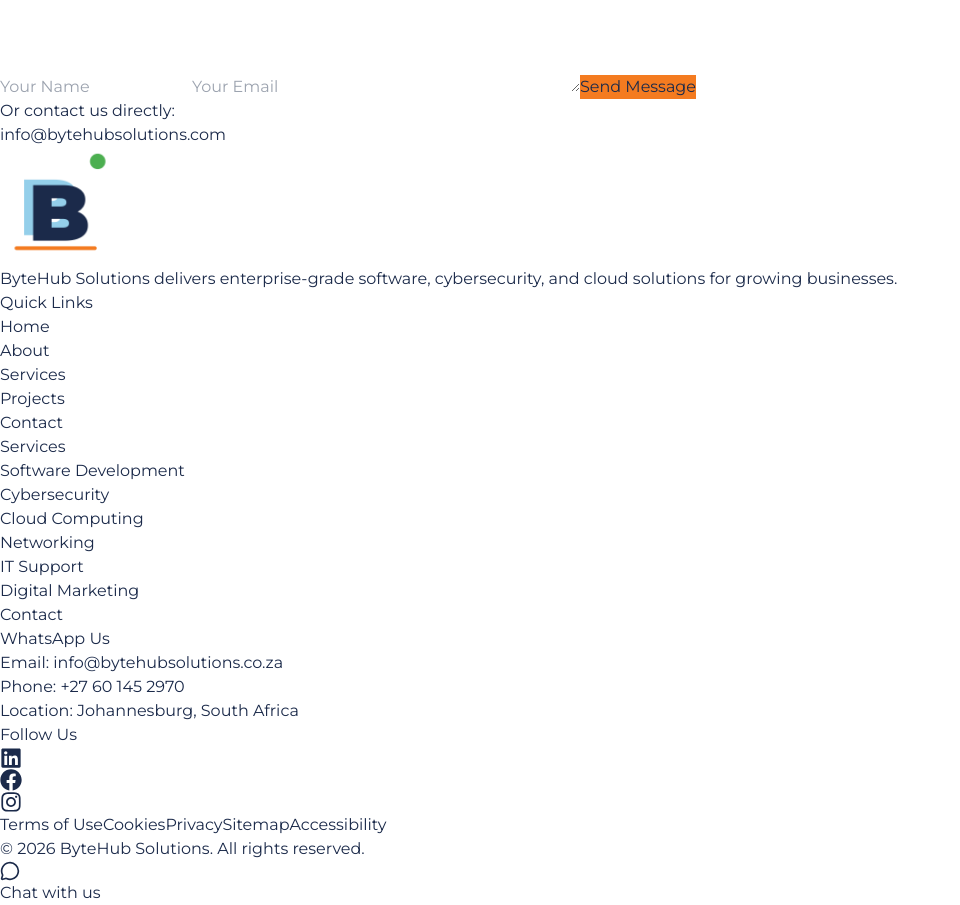
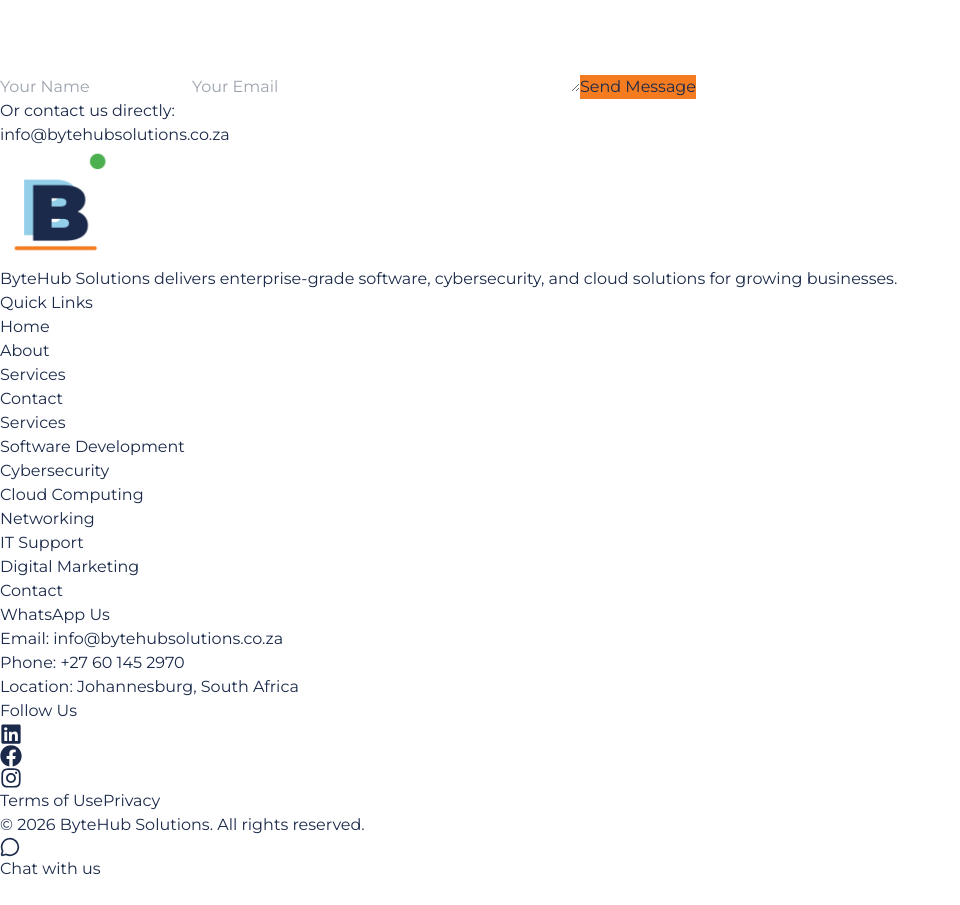
Before and after one commit to bytehubsolutions92-lang/bytehub-solutions, a Next.js app: page /contact in a window 1280 px wide. Shown: the part 220-1125 px from the top of the page, without its empty margins (0-960 px from the left). After the commit the page ends 1101 px from the top, so only its background shows below. Built offline with nearby package versions, Linux system fonts and the light colour scheme.

Commit message:
Commente out Projects, cookies,  and sitemap

```diff
--- a/app/components/Footer.tsx
+++ b/app/components/Footer.tsx
@@ -32,7 +32,7 @@
             <li><Link href="/" className="hover:text-white transition">Home</Link></li>
             <li><Link href="/about" className="hover:text-white transition">About</Link></li>
             <li><Link href="/services" className="hover:text-white transition">Services</Link></li>
-            <li><Link href="/projects" className="hover:text-white transition">Projects</Link></li>
+            {/* <li><Link href="/projects" className="hover:text-white transition">Projects</Link></li> */}
             <li><Link href="/contact" className="hover:text-white transition">Contact</Link></li>
           </ul>
         </div>
@@ -115,10 +115,10 @@
   <div className="flex flex-wrap justify-center gap-6 text-sm text-gray-400 mb-4">
 
     <a href="/terms" className="hover:text-white transition">Terms of Use</a>
-    <a href="#" className="hover:text-white transition">Cookies</a>
+    {/* <a href="#" className="hover:text-white transition">Cookies</a> */}
     <a href="/privacy" className="hover:text-white transition">Privacy</a>
-    <a href="#" className="hover:text-white transition">Sitemap</a>
-    <a href="#" className="hover:text-white transition">Accessibility</a>
+    {/* <a href="#" className="hover:text-white transition">Sitemap</a> */}
+    {/* <a href="#" className="hover:text-white transition">Accessibility</a> */}
 
   </div>
 
--- a/app/components/Navbar.tsx
+++ b/app/components/Navbar.tsx
@@ -21,7 +21,7 @@
         <Link href="/" className="hover:text-[var(--accent)]">Home</Link>
         <Link href="/about" className="hover:text-[var(--accent)]">About</Link>
         <Link href="/services" className="hover:text-[var(--accent)]">Services</Link>
-        <Link href="/projects" className="hover:text-[var(--accent)]">Projects</Link>
+        {/* <Link href="/projects" className="hover:text-[var(--accent)]">Projects</Link> */}
         <Link href="/contact" className="hover:text-[var(--accent)]">Contact</Link>
       </div>
 
--- a/app/contact/page.tsx
+++ b/app/contact/page.tsx
@@ -96,7 +96,7 @@
 
         <div className="text-center mt-6 text-gray-600">
   <p>Or contact us directly:</p>
-  <p className="font-semibold">info@bytehubsolutions.com</p>
+  <p className="font-semibold">info@bytehubsolutions.co.za</p>
 </div>
 
         {/* SUCCESS MESSAGE */}
```
